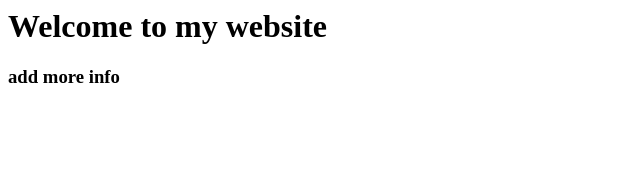
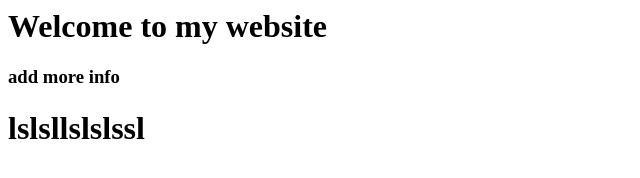
Before and after one commit to summerMocha/homework, a plain HTML site: page index.html in a window 1280 px wide. Shown: the whole page, without its empty margins (0-640 px from the left). Drawn offline with Linux system fonts and the light colour scheme.

Commit message:
changed html file

```diff
--- a/index.html
+++ b/index.html
@@ -5,3 +5,8 @@ Welcome to my website
 <h3>
     add more info
 </h3>
+
+<h1>
+
+    lslsllslslssl
+</h1>
```
